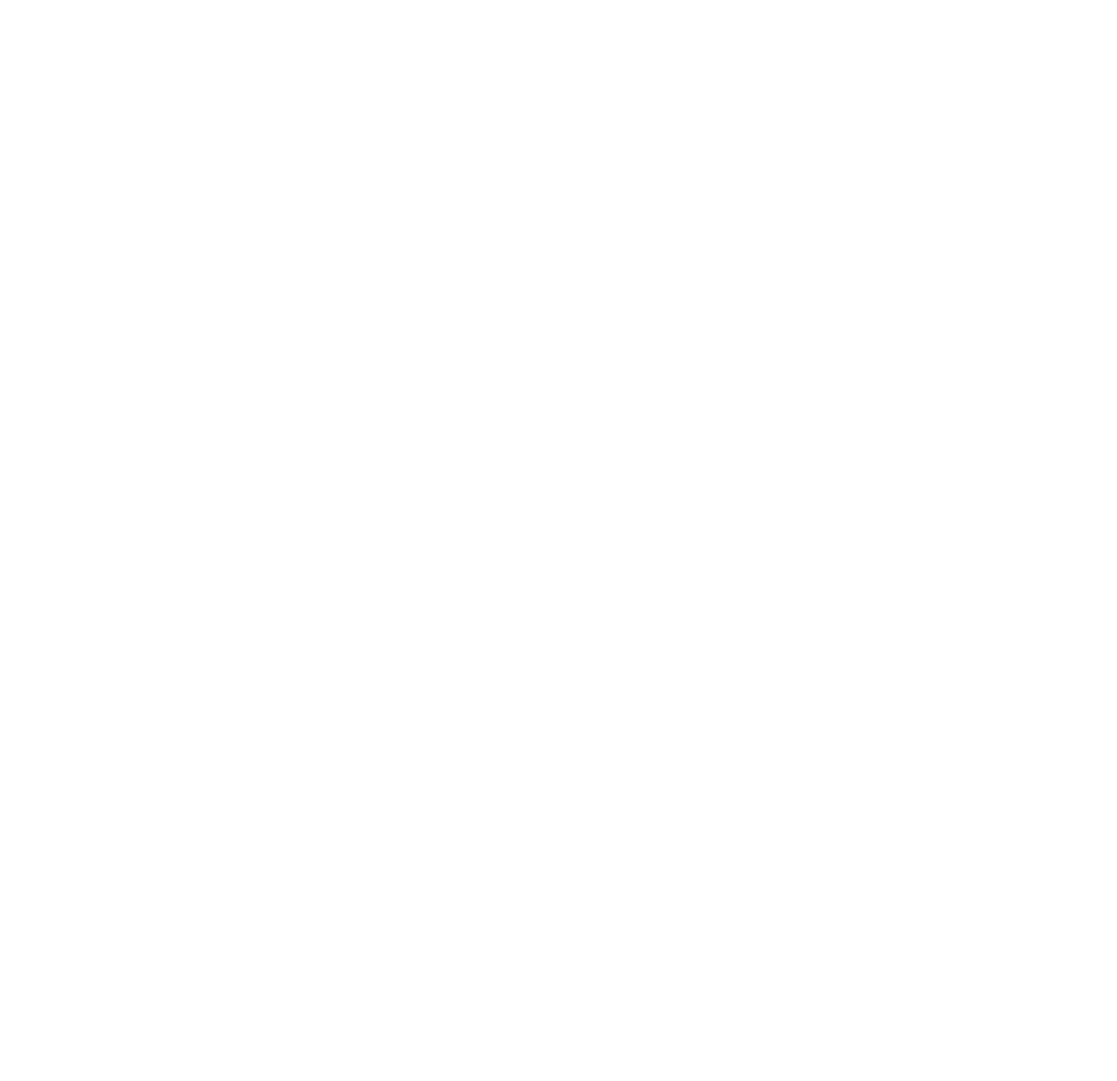
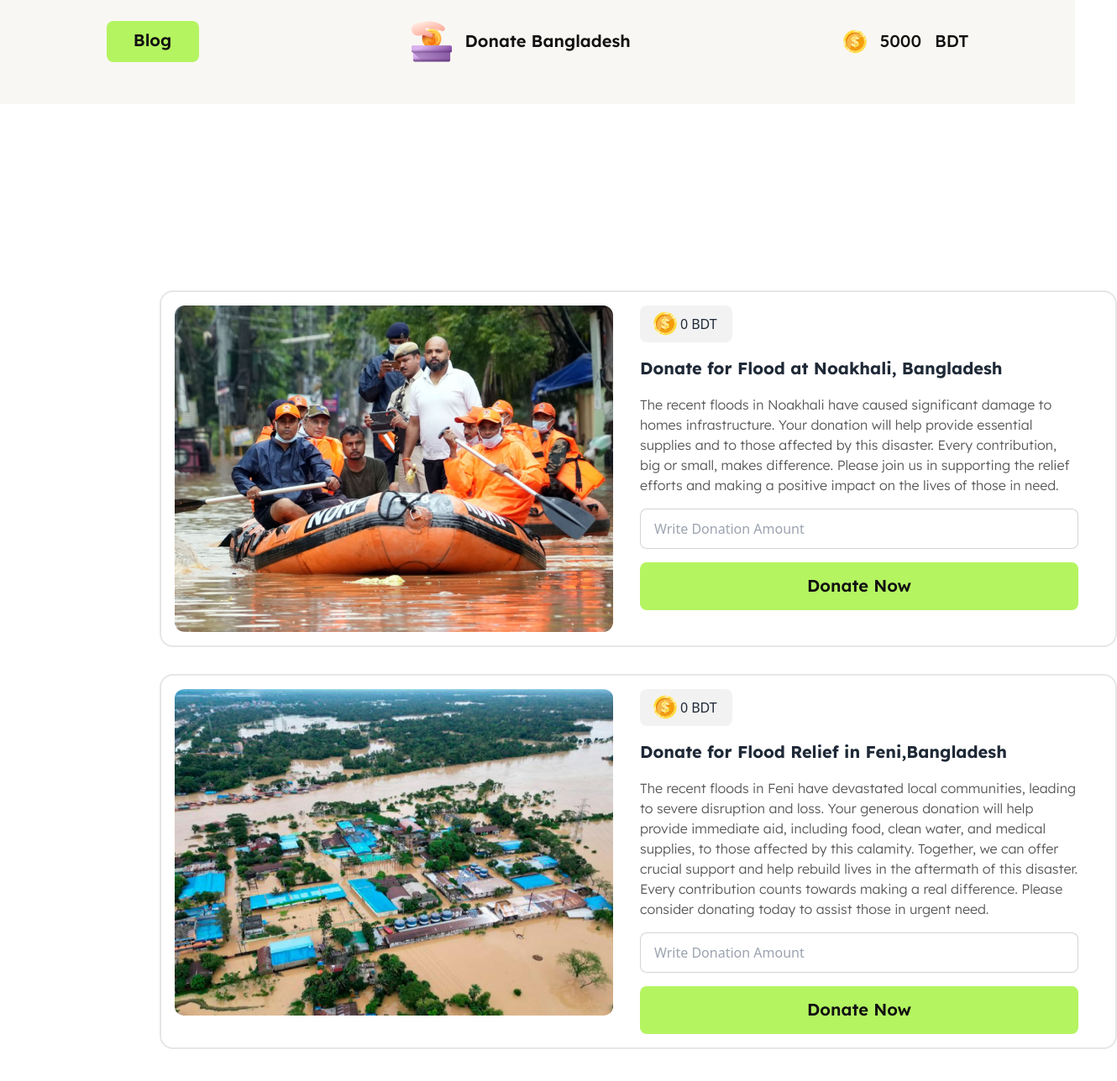
Before and after one commit to irabby91/Assignment-5, a plain HTML site: page index.html in a window 1280 px wide. Shown: the whole page at 84% size, 1330 px wide, since content can reach past the window. Before the commit the page ends 800 px from the top, so only its background shows below. Drawn offline with nearby package versions, Linux system fonts and the light colour scheme.

Commit message:
First Hero Section Done

```diff
--- a/index.html
+++ b/index.html
@@ -1,11 +1,112 @@
 <!DOCTYPE html>
 <html lang="en">
+
 <head>
     <meta charset="UTF-8">
     <meta name="viewport" content="width=device-width, initial-scale=1.0">
     <title>Document</title>
+    <link rel="stylesheet" href="Styles/styles.css">
+    <link href="https://cdn.jsdelivr.net/npm/daisyui@4.12.10/dist/full.min.css" rel="stylesheet" type="text/css" />
+    <script src="https://cdn.tailwindcss.com"></script>
+    <script src="https://cdn.tailwindcss.com"></script>
+
+    <!-- for text -->
+    <link rel="preconnect" href="https://fonts.googleapis.com">
+    <link rel="preconnect" href="https://fonts.gstatic.com" crossorigin>
+    <link href="https://fonts.googleapis.com/css2?family=Lexend:wght@100..900&display=swap" rel="stylesheet">
+    <style>
+        .lexend-font {
+            font-family: "Lexend", sans-serif;
+            font-optical-sizing: auto;
+            font-weight: <weight>;
+            font-style: normal;
+        }
+    </style>
 </head>
+
 <body>
+    <header>
+        <nav class="flex justify-around pt-[24.5px] pb-[50px] bg-[#F9F7F3]">
+            <div class="h-[49px] w-[110px] bg-[#B4F461] text-center justify-center rounded-[8px] pt-2">
+                <button class="lexend-font text-[20px] font-semibold text-[#111111]">Blog</button>
+            </div>
 
+            <div class="flex items-center gap-4">
+                <img src="Styles/assets/logo.png" alt="">
+                <h3 class="lexend-font text-[20px] font-semibold text-[#111111]">Donate Bangladesh</h3>
+            </div>
+            <div class="flex items-center gap-4">
+                <img src="Styles/assets/coin.png" alt="">
+                <div id="my-balance" class="stat-value lexend-font text-[20px] font-medium text-[#111111]">5000</div>
+                <div class="stat-value lexend-font text-[20px] font-medium text-[#111111]">BDT</div>
+
+            </div>
+        </nav>
+    </header>
+    <main class="px-[190px] py-[190px]">
+
+        <!-- First hero section Start -->
+        <div class="flex content-center border-2 border-[#1111111A] p-4 rounded-[16px] w-[1140px] mt-[32px] ">
+            <div class="flex flex-row gap-[32px]">
+                <img class="w-[522px] h-[389px]" src="Styles/assets/noakhali.png" alt="">
+                <div class="flex flex-col gap-4">
+                    <div class="flex gap-1 h-[44px] w-[110px] bg-[#1111110D] items-center rounded-[8px] px-[16px] ">
+                        <img src="Styles/assets/coin.png" alt="">
+                        <h3 id="donated-amount">0</h3>
+                        <h3>BDT</h3>
+                    </div>
+                    <h3 class="lexend-font text-[20px] font-bold">Donate for Flood at Noakhali, Bangladesh</h3>
+                    <p class="lexend-font text-[16px] font-light text-[#111111B3]"> The recent floods in Noakhali have
+                        caused significant damage to <br> homes infrastructure. Your
+                        donation will help provide essential <br> supplies and to those affected by this disaster. Every
+                        contribution, <br> big or small, makes difference. Please join us in supporting the relief <br>
+                        efforts
+                        and making a positive impact on the lives of those in need.</p>
+                    <input id="donation-box" type="text" placeholder="Write Donation Amount"
+                        class="input input-bordered w-[522px]" required autocomplete="off" />
+                    <button id="donate-btn"
+                        class="btn-primary w-[522px] h-[57px] rounded-[8px] bg-[#B4F461] lexend-font text-[20px] font-semibold text-[#111111]">Donate
+                        Now</button>
+
+
+                </div>
+            </div>
+        </div>
+        <!-- First Hero Section End -->
+
+        <!-- second hero part start -->
+        <div class="flex content-center border-2 border-[#1111111A] p-4 rounded-[16px] w-[1140px] mt-[32px] ">
+            <div class="flex flex-row gap-[32px]">
+                <img class="w-[522px] h-[389px]" src="Styles/assets/feni.png" alt="">
+                <div class="flex flex-col gap-4">
+                    <div class="flex gap-1 h-[44px] w-[110px] bg-[#1111110D] items-center rounded-[8px] px-[16px] ">
+                        <img src="Styles/assets/coin.png" alt="">
+                        <h3 id="donated-amount">0</h3>
+                        <h3>BDT</h3>
+                    </div>
+                    <h3 class="lexend-font text-[20px] font-bold">Donate for Flood Relief in Feni,Bangladesh</h3>
+                    <p class="lexend-font text-[16px] font-light text-[#111111B3]"> The recent floods in Feni have
+                        devastated local communities, leading <br> to severe disruption and loss. Your generous donation
+                        will help <br> provide immediate aid, including food, clean water, and medical <br> supplies, to
+                        those affected by this calamity. Together, we can offer <br> crucial support and help rebuild
+                        lives in the aftermath of this disaster. <br> Every contribution counts towards making a real
+                        difference. Please <br> consider donating today to assist those in urgent need.</p>
+                    <input id="donation-box" type="text" placeholder="Write Donation Amount"
+                        class="input input-bordered w-[522px]" required autocomplete="off" />
+                    <button id="donate-btn"
+                        class="btn-primary w-[522px] h-[57px] rounded-[8px] bg-[#B4F461] lexend-font text-[20px] font-semibold text-[#111111]">Donate
+                        Now</button>
+
+
+                </div>
+            </div>
+        </div>
+
+
+    </main>
+
+
+    <script src="java.js"></script>
 </body>
+
 </html>
--- a/java.js
+++ b/java.js
@@ -0,0 +1,16 @@
+document.getElementById('donate-btn').addEventListener('click', function (event) {
+    event.preventDefault();
+    const donateAmount = document.getElementById('donation-box').value;
+    const donated = parseFloat(donateAmount);
+    if (donated > 0) {
+        const balance = document.getElementById('donated-amount').innerHTML;
+        const prevBalance = parseFloat(balance);
+        const NewBalance = prevBalance + donated;
+        document.getElementById('donated-amount').innerText = NewBalance;
+        const myBalance=document.getElementById('my-balance').innerHTML;
+        const myBalanceNew= parseFloat(myBalance);
+        const myBalanceAfter=myBalanceNew-donated;
+        document.getElementById('my-balance').innerText=myBalanceAfter;
+
+    }
+});
--- /dev/null
+++ b/tailwind.config.js
@@ -0,0 +1,8 @@
+/** @type {import('tailwindcss').Config} */
+module.exports = {
+  content: ["./src/**/*.{html,js}"],
+  theme: {
+    extend: {},
+  },
+  plugins: [],
+}
```
Also changed, not shown: Styles/assets/coin.png (added), Styles/assets/feni.png (added), Styles/assets/logo.png (added), Styles/assets/noakhali.png (added), Styles/assets/quota-protest.png (added).
